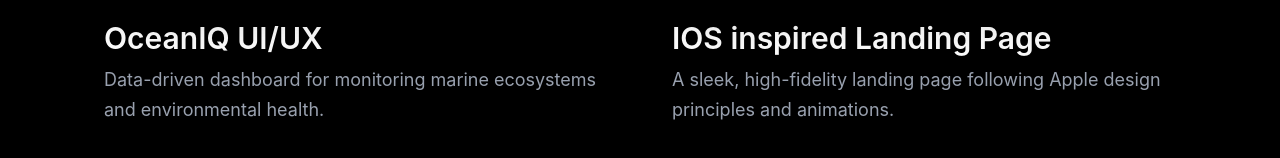
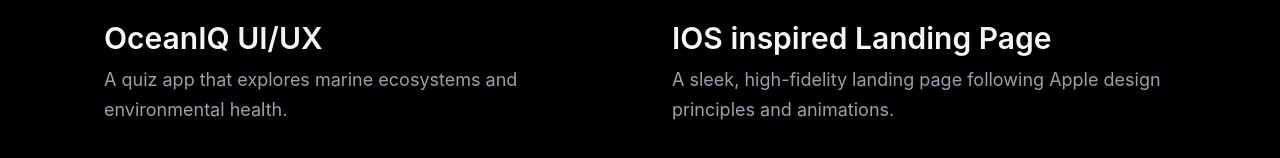
Before and after one commit to eshansn/Eshan, a React (Vite) app: page /work in a window 1280 px wide. Shown: the part 1517-1675 px from the top of the page. Built offline with nearby package versions, Linux system fonts and the light colour scheme; no server answers.

Commit message:
work description update

```diff
--- a/src/pages/work.tsx
+++ b/src/pages/work.tsx
@@ -47,7 +47,7 @@ const WorkInProgress: React.FC = () => {
         },
         {
             title: 'OceanIQ UI/UX',
-            description: 'Data-driven dashboard for monitoring marine ecosystems and environmental health.',
+            description: 'A quiz app that explores marine ecosystems and environmental health.',
             image: project5Img,
             link: '/work'
         },
```
